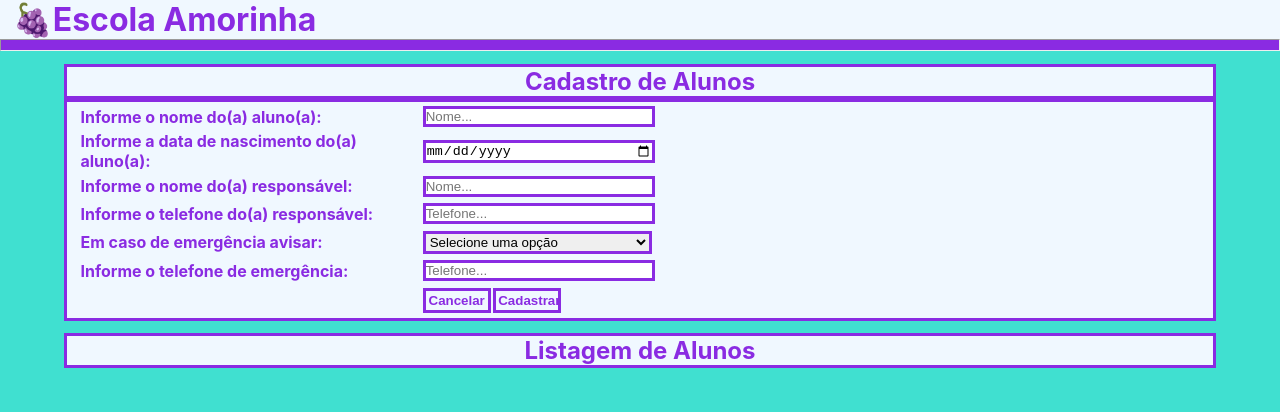
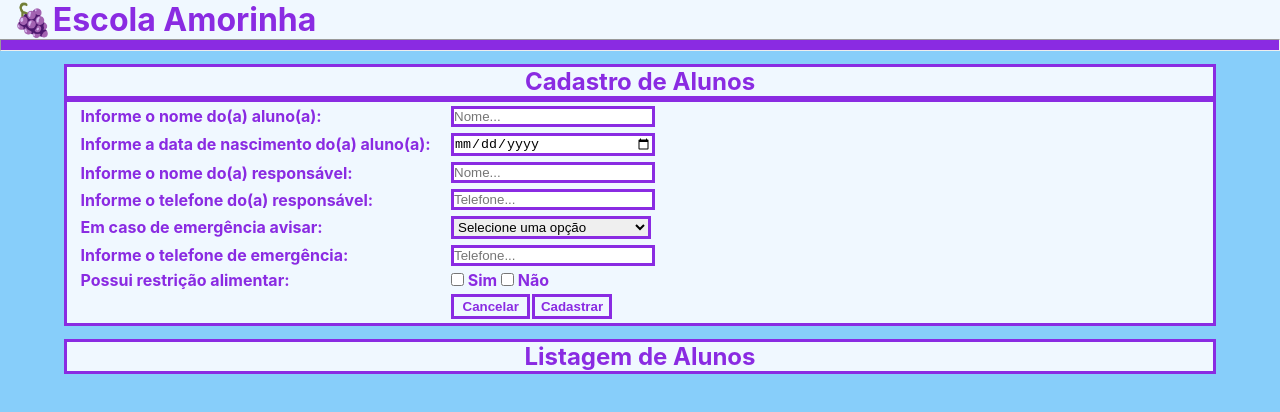
Before and after one commit to thiagomathiassimon/Projeto_DEVinHouse_Semana_5, a React (Create React App) app in the folder cadastro-alunos-react/: page / in a window 1280 px wide. Shown: the top 412 px of the page. Built offline with nearby package versions, Linux system fonts and the light colour scheme.

Commit message:
continuacao_do_desenvolvimento_do_formulario

```diff
--- a/cadastro-alunos-react/src/assets/css/estilos.css
+++ b/cadastro-alunos-react/src/assets/css/estilos.css
@@ -1,6 +1,6 @@
 .paginaPrincipal {
 
-  background-color: turquoise;
+  background-color: lightskyblue;
   text-align: center;
   height: 100vh;
   color: white;
@@ -85,12 +85,12 @@ button {
 }
 
 #cancelar {
-  width: 30%;
+  width: 40%;
   margin-right: 1%;
 }
 
 #cadastrar {
-  width: 30%;
+  width: 40%;
 }
 
 table {
@@ -101,5 +101,14 @@ table {
 
 td {
   text-align: left;
-  width: 60%;
+  width: 65%;
 }
+
+
+#restricaoAlimentarSim {
+  width: fit-content;
+}
+
+#restricaoAlimentarNao {
+  width: fit-content;
+}
--- /dev/null
+++ b/cadastro-alunos-react/src/components/formulario.jsx
@@ -0,0 +1,87 @@
+import React from 'react';
+
+class Formulario extends React.Component {
+  render() {
+    return (
+      <>
+        <form>
+          <table>
+            <tr>
+              <td>
+                <label htmlFor="nome">Informe o nome do(a) aluno(a):</label></td>
+              <td>
+                <input type="text" id='nome' placeholder='Nome...' /></td>
+            </tr>
+            <tr>
+              <td>
+                <label htmlFor="dataNascimento">Informe a data de nascimento do(a) aluno(a):</label></td>
+              <td>
+                <input type="date" id='dataNascimento' placeholder='Data de nascimento...' /></td>
+            </tr>
+            <tr>
+              <td>
+                <label htmlFor="nomeResponsavel">Informe o nome do(a) responsável:</label>
+              </td>
+              <td>
+                <input type="text" id='nomeResponsavel' placeholder='Nome...' />
+              </td>
+            </tr>
+            <tr>
+              <td>
+                <label htmlFor="telefone">Informe o telefone do(a) responsável:</label>
+              </td>
+              <td>
+                <input type="number" id='telefone' placeholder='Telefone...' />
+              </td>
+            </tr>
+            <tr>
+              <td>
+                <label htmlFor="emergencia">Em caso de emergência avisar:</label></td>
+              <td>
+                <select name="emergencia" id="emergencia">
+                  <option value="opcao0">Selecione uma opção</option>
+                  <option value="opcao1">Pais</option>
+                  <option value="opcao2">Tios</option>
+                  <option value="opcao3">Avós</option>
+                  <option value="opcao4">Padrinhos/Madrinhas</option>
+                </select>
+              </td>
+            </tr>
+            <tr>
+              <td>
+                <label htmlFor="telefoneEmergencia">Informe o telefone de emergência:</label>
+              </td>
+              <td>
+                <input type="number" id='telefoneEmergencia' placeholder='Telefone...' />
+              </td>
+            </tr>
+            <tr>
+              <td>
+                <label htmlFor="restricaoAlimentarSim">  Possui restrição alimentar: </label>
+              </td>
+              <td>
+                <input type="checkbox" name="restricaoAlimentarSim" id="restricaoAlimentarSim" onClick={(e) => {
+                  <td>
+                    <label for="possuiRestricao">Informe a restrição alimentar:</label>
+                    <input type="text" placeholder='Restrição alimentar' />
+                  </td>
+                }} />
+                <label htmlFor="restricaoAlimentarSim" onClick> Sim </label>
+                <input type="checkbox" name="restricaoAlimentaNao" id="restricaoAlimentarNao" />
+                <label htmlFor="restricaoAlimentarNao"> Não </label>
+              </td>
+            </tr>
+            <tr>
+              <td />
+              <td>
+                <button id='cancelar'>Cancelar</button>
+                <button id='cadastrar'>Cadastrar</button></td>
+            </tr>
+          </table>
+        </form>
+      </>
+    )
+  }
+}
+
+export default Formulario;
--- a/cadastro-alunos-react/src/pages/alunos.jsx
+++ b/cadastro-alunos-react/src/pages/alunos.jsx
@@ -1,6 +1,7 @@
 import React, { Component } from 'react';
 import Pagina from '../components/pagina';
 import Section from '../components/section';
+import Formulario from '../components/formulario'
 
 class Alunos extends Component {
 
@@ -9,66 +10,9 @@ class Alunos extends Component {
       <>
         <Pagina>
           <Section titulo='Cadastro de Alunos'>
-            <form>
-              <table>
-                <tr>
-                  <td><label htmlFor="nome">Informe o nome do(a) aluno(a):</label></td>
-                  <td><input type="text" id='nome' placeholder='Nome...' /></td>
-                </tr>
-                <tr>
-                  <td><label htmlFor="dataNascimento">Informe a data de nascimento do(a) aluno(a):</label></td>
-                  <td><input type="date" id='dataNascimento' placeholder='Data de nascimento...' /></td>
-                </tr>
-                <tr>
-                  <td>
-                    <label htmlFor="nomeResponsavel">Informe o nome do(a) responsável:</label>
-                  </td>
-                  <td>
-                    <input type="text" id='nomeResponsavel' placeholder='Nome...' />
-                  </td>
-                </tr>
-                <tr>
-                  <td>
-                    <label htmlFor="telefone">Informe o telefone do(a) responsável:</label>
-                  </td>
-                  <td>
-                    <input type="number" id='telefone' placeholder='Telefone...' />
-                  </td>
-                </tr>
-                <tr>
-                  <td>       <label htmlFor="emergencia">Em caso de emergência avisar:</label></td>
-                  <td>
-                    <select name="emergencia" id="emergencia">
-                      <option value="opcao0">Selecione uma opção</option>
-                      <option value="opcao1">Pais</option>
-                      <option value="opcao2">Tios</option>
-                      <option value="opcao3">Avós</option>
-                      <option value="opcao4">Padrinhos/Madrinhas</option>
-                    </select>
-                  </td>
-                </tr>
-                <tr>
-                  <td>
-                    <label htmlFor="telefoneEmergencia">Informe o telefone de emergência:</label>
-                  </td>
-                  <td>
-                    <input type="number" id='telefoneEmergencia' placeholder='Telefone...' />
-                  </td>
-                </tr>
-                <tr>
-                  <td></td>
-                  <td>
-                    <button id='cancelar'>Cancelar</button>
-                    <button id='cadastrar'>Cadastrar</button></td>
-                </tr>
-              </table>
-
-
-
-            </form>
+            <Formulario />
           </Section>
           <Section titulo='Listagem de Alunos'>
-
           </Section>
         </Pagina>
       </>
```
Also changed, not shown: 2 other files (tests, documents, lock files or other folders).
